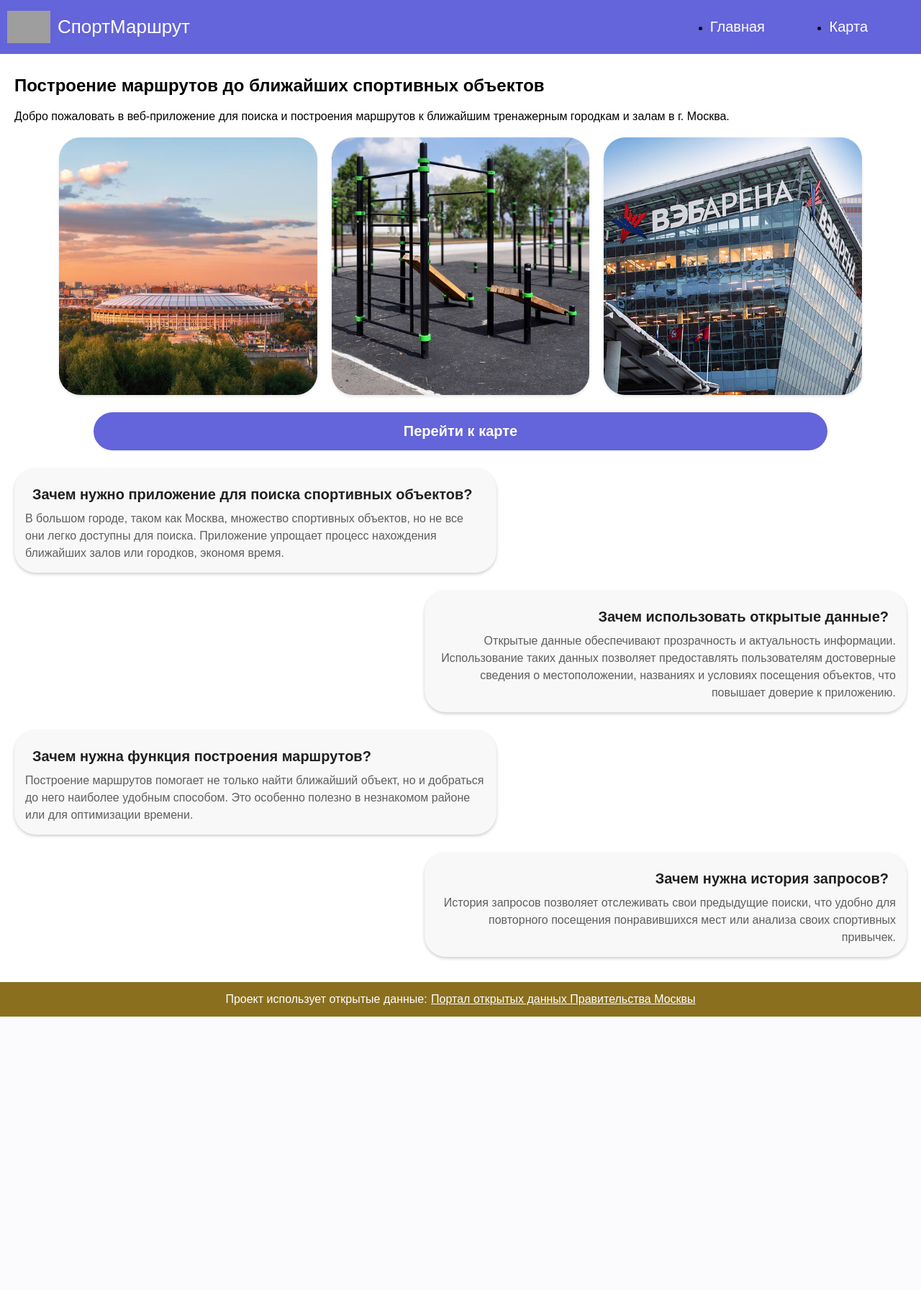
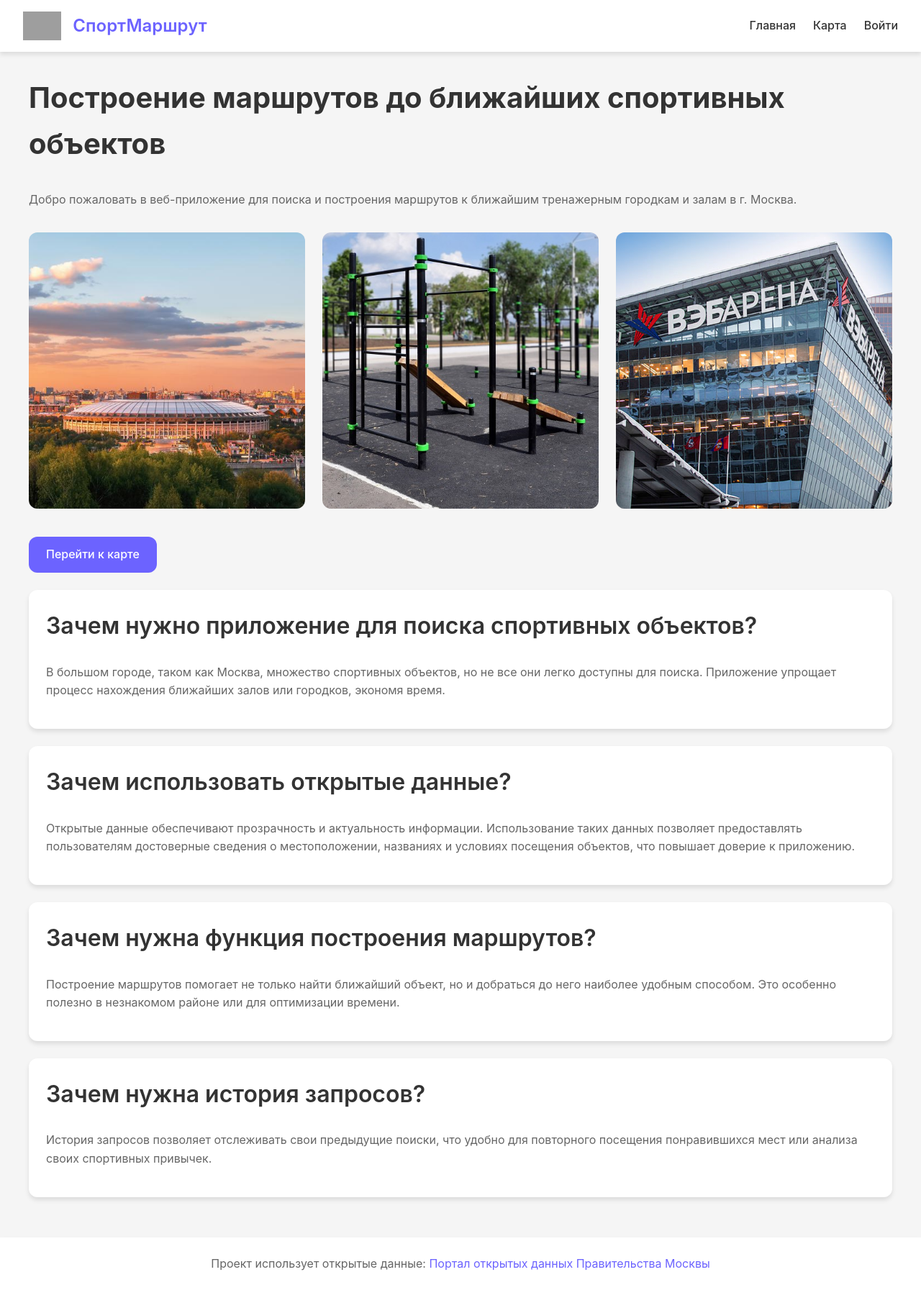
Before and after one commit to Alexios215/KP, a PHP site: page / in a window 1280 px wide. Shown: the whole page at 72% size. Before the commit the page ends 1413 px from the top, so only its background shows below. Run offline with PHP 8.4, Linux system fonts and the light colour scheme; grey boxes are pictures that could not be loaded.

Commit message:
final without adaptive

```diff
--- a/frontend/index.php
+++ b/frontend/index.php
@@ -16,18 +16,16 @@
 <body>
     <header>
         <div class="header-left">
-            <img src="\data\logo.svg" alt="Логотип" class="logo">
+            <img src="/data/logo.svg" alt="Логотип" class="logo">
             <span class="project-title">СпортМаршрут</span>
         </div>
         <nav class="navbar">
             <ul class="nav-links">
                 <li><a href="index.php">Главная</a></li>
                 <li><a href="map.php">Карта</a></li>
-                <?php if (isset($_SESSION['user_id'])): ?>
-                    <li class="dropdown">
-                        <a href="auth.php" class="dropdown-toggle"><?= htmlspecialchars($_SESSION['username']) ?></a>
-                    </li>
-                <?php endif; ?>
+                <li><a
+                        href="auth.php"><?= isset($_SESSION['user_id']) ? htmlspecialchars($_SESSION['username']) : 'Войти' ?></a>
+                </li>
             </ul>
         </nav>
     </header>
@@ -40,20 +38,20 @@
             </p>
             <section class="image-section">
                 <div class="image-link">
-                    <img src="\data\img1.jpg" alt="Изображение 1">
+                    <img src="/data/img1.jpg" alt="Изображение 1">
                 </div>
                 <div class="image-link">
-                    <img src="\data\img2.jpg" alt="Изображение 2">
+                    <img src="/data/img2.jpg" alt="Изображение 2">
                 </div>
                 <div class="image-link">
-                    <img src="\data\img3.jpg" alt="Изображение 3">
+                    <img src="/data/img3.jpg" alt="Изображение 3">
                 </div>
             </section>
             <a href="map.php" class="button">Перейти к карте</a>
         </section>
 
         <section>
-            <div class="description left">
+            <div class="description">
                 <h2>Зачем нужно приложение для поиска спортивных объектов?</h2>
                 <p>
                     В большом городе, таком как Москва, множество спортивных объектов, но не все они легко доступны для
@@ -61,7 +59,7 @@
                 </p>
             </div>
 
-            <div class="description right">
+            <div class="description">
                 <h2>Зачем использовать открытые данные?</h2>
                 <p>
                     Открытые данные обеспечивают прозрачность и актуальность информации. Использование таких данных
@@ -70,7 +68,7 @@
                 </p>
             </div>
 
-            <div class="description left">
+            <div class="description">
                 <h2>Зачем нужна функция построения маршрутов?</h2>
                 <p>
                     Построение маршрутов помогает не только найти ближайший объект, но и добраться до него
@@ -78,7 +76,7 @@
                 </p>
             </div>
 
-            <div class="description right">
+            <div class="description">
                 <h2>Зачем нужна история запросов?</h2>
                 <p>
                     История запросов позволяет отслеживать свои предыдущие поиски, что удобно для
--- a/frontend/style.css
+++ b/frontend/style.css
@@ -1,128 +1,144 @@
+:root {
+    --primary-color: #6C63FF;
+    --secondary-color: #FF6584;
+    --background-color: #F5F5F5;
+    --text-color: #333333;
+    --light-text-color: #666666;
+    --border-radius: 12px;
+    --box-shadow: 0 4px 6px rgba(0, 0, 0, 0.1);
+}
+
+html,
 body {
-    font-family: "Arial", sans-serif;
-    font-weight: 400;
+    height: 100%;
     margin: 0;
-    background-color: #ffffff;
+    display: flex;
+    flex-direction: column;
+}
+
+body {
+    font-family: 'Inter', sans-serif;
+    background-color: var(--background-color);
+    color: var(--text-color);
+    line-height: 1.6;
+}
+
+a {
+    text-decoration: none;
+    color: var(--primary-color);
+    transition: color 0.3s ease;
+}
+
+a:hover {
+    color: var(--secondary-color);
 }
 
 header {
-    background-color: #6464db;
-    color: #000000;
-    padding: 10px 10px;
+    background-color: #FFFFFF;
+    box-shadow: var(--box-shadow);
+    padding: 1rem 2rem;
     display: flex;
-    justify-content: flex-start;
+    justify-content: space-between;
     align-items: center;
-    gap: 10px;
-    box-shadow: 0 2px 4px rgba(0, 0, 0, 0.1);
 }
 
 .header-left {
     display: flex;
     align-items: center;
-    gap: 10px;
+    gap: 1rem;
 }
 
-header .logo {
-    height: 45px;
+.logo {
+    height: 40px;
 }
 
-header .project-title {
-    font-size: 26px;
-    font-weight: 500;
-    color: #ffffff;
-}
-
-.navbar {
-    display: flex;
-    margin-left: auto;
-    margin-right: 5vw;
+.project-title {
+    font-size: 1.5rem;
+    font-weight: 600;
+    color: var(--primary-color);
 }
 
 .navbar ul {
-    display: inline-flex;
-    gap: 7vw;
+    list-style: none;
+    display: flex;
+    gap: 1.5rem;
+    margin: 0;
+    padding: 0;
 }
 
 .navbar a {
-    text-decoration: none;
-    color: #ffffff;
-    font-size: 20px;
-    transition: color 0.2s ease;
+    font-size: 1rem;
+    font-weight: 500;
+    color: var(--text-color);
+    transition: color 0.3s ease;
 }
 
 .navbar a:hover {
-    color: #FFD65C;
-}
-
-footer span {
-    color: #ffffff;
-    margin-right: 1px;
-}
-
-footer a {
-    color: #ffffff;
-    text-decoration: underline;
-    transition: color 0.2s ease;
-}
-
-footer a:hover {
-    color: #b8b8e9;
-}
-
-footer {
-    font-size: 16px;
-    margin: 0;
-    flex-basis: 100%;
-    background-color: #8a6f1f;
-    color: #fff;
-    padding: 15px 0;
-    text-align: center;
+    color: var(--primary-color);
 }
 
 main {
-    padding: 10px 20px;
-    background-color: #ffffff;
+    flex: 1;
+    padding: 2rem;
+    max-width: 1200px;
+    margin: 0 auto;
+    width: 100%;
+}
+
+h1,
+h2,
+h3 {
+    color: var(--text-color);
+    margin-top: 0;
+}
+
+h1 {
+    font-size: 2.5rem;
+    font-weight: 700;
+}
+
+h2 {
+    font-size: 2rem;
+    font-weight: 600;
+}
+
+h3 {
+    font-size: 1.5rem;
+    font-weight: 500;
+}
+
+p {
+    color: var(--light-text-color);
+    font-size: 1rem;
 }
 
 .button {
-    display: block;
-    width: 75vw;
-    margin: 15px auto;
-    padding: 15px 30px;
-    font-size: 20px;
-    font-weight: 600;
-    color: #fff;
-    background-color: #6464db;
-    border-radius: 30px;
-    text-decoration: none;
+    display: inline-block;
+    padding: 0.75rem 1.5rem;
+    font-size: 1rem;
+    font-weight: 500;
+    color: #FFFFFF;
+    background-color: var(--primary-color);
+    border-radius: var(--border-radius);
     text-align: center;
-    transition: background-color 0.2s ease, transform 0.2s ease, box-shadow 0.2s ease;
+    transition: background-color 0.3s ease, transform 0.3s ease;
 }
 
 .button:hover {
-    background-color: #5757be;
-    transform: scale(1.15);
-    box-shadow: 0 2px 4px rgba(0, 0, 0, 0.2);
+    background-color: var(--secondary-color);
+    transform: translateY(-2px);
 }
 
 .image-section {
     display: grid;
-    grid-template-columns: repeat(3, 1fr);
-    gap: 20px;
-    margin: 20px auto;
-    width: 90%;
-    box-sizing: border-box;
-}
-
-.image-link {
-    text-align: center;
+    grid-template-columns: repeat(auto-fit, minmax(250px, 1fr));
+    gap: 1.5rem;
+    margin: 2rem 0;
 }
 
 .image-link img {
     width: 100%;
-    height: auto;
-    border-radius: 30px;
-    box-shadow: 0 2px 4px rgba(0, 0, 0, 0.1);
+    border-radius: var(--border-radius);
     transition: transform 0.3s ease;
 }
 
@@ -131,218 +147,141 @@
 }
 
 .description {
-    padding: 15px;
-    margin: 25px auto;
-    width: 54%;
-    box-sizing: border-box;
-    background-color: #f8f8f8;
-    border-radius: 30px;
-    box-shadow: 0 2px 4px rgba(0, 0, 0, 0.2);
+    background-color: #FFFFFF;
+    padding: 1.5rem;
+    border-radius: var(--border-radius);
+    box-shadow: var(--box-shadow);
+    margin: 1.5rem 0;
 }
 
 .description.left {
-    margin-left: 0;
-    margin-right: auto;
     text-align: left;
 }
 
 .description.right {
-    margin-right: 0;
-    margin-left: auto;
     text-align: right;
-}
-
-.description h2 {
-    margin: 10px;
-    color: #202020;
-    font-size: 20px;
-}
-
-.description p {
-    margin: 0;
-    font-size: 16px;
-    line-height: 1.5;
-    color: #5f5f5f;
 }
 
 .content-container {
     display: flex;
-    height: calc(100vh - 60px);
+    flex-direction: column;
+    gap: 1.5rem;
+    margin-top: 2rem;
 }
 
 #map {
-    flex: 4;
-    width: 80%;
-    height: 100%;
+    height: 400px;
+    border-radius: var(--border-radius);
+    box-shadow: var(--box-shadow);
 }
 
 .control-panel {
-    flex: 1;
-    width: 20%;
-    background-color: #f8f8f8;
-    padding: 20px;
-    box-shadow: -2px 0 4px rgba(0, 0, 0, 0.1);
-    display: flex;
-    flex-direction: column;
-    justify-content: start;
-    gap: 20px;
+    background-color: #FFFFFF;
+    padding: 1.5rem;
+    border-radius: var(--border-radius);
+    box-shadow: var(--box-shadow);
 }
 
 .control-panel h2 {
-    margin-top: 0;
-    font-size: 20px;
-    color: #333;
-}
-
-.control-panel form {
-    display: flex;
-    flex-direction: column;
-    gap: 20px;
-}
-
-.checkbox-group {
-    display: flex;
-    flex-direction: column;
-    gap: 10px;
-}
-
-button {
-    padding: 10px 20px;
-    font-size: 16px;
-    font-weight: bold;
-    color: #fff;
-    background-color: #6464db;
-    border: none;
-    border-radius: 8px;
-    text-align: center;
-    transition: background-color 0.3s ease, transform 0.3s ease, box-shadow 0.3s ease;
-    cursor: pointer;
-}
-
-button:disabled {
-    background-color: #cccccc;
-    cursor: not-allowed;
-}
-
-button:hover:not(:disabled) {
-    background-color: #5757be;
-    transform: scale(1.05);
-    box-shadow: 0 4px 8px rgba(0, 0, 0, 0.2);
+    margin-bottom: 1rem;
 }
 
 .instructions {
-    font-size: 14px;
-    color: #555;
+    font-size: 0.9rem;
+    color: var(--light-text-color);
     line-height: 1.5;
 }
 
 .instructions ul {
-    padding-left: 20px;
-    margin: 10px 0 0;
+    padding-left: 1rem;
+    margin: 0;
 }
 
 .instructions li {
-    margin-bottom: 5px;
+    margin-bottom: 0.5rem;
 }
 
-.user-info {
-    background-color: #f8f8f8;
-    padding: 20px;
-    border-radius: 10px;
-    box-shadow: 0 2px 4px rgba(0, 0, 0, 0.1);
+form {
+    display: flex;
+    flex-direction: column;
+    gap: 1rem;
 }
 
-.user-info h2 {
-    margin-top: 0;
-    font-size: 20px;
-    color: #333;
+input[type="text"],
+input[type="password"] {
+    padding: 0.75rem;
+    border: 1px solid #DDDDDD;
+    border-radius: var(--border-radius);
+    font-size: 1rem;
+    transition: border-color 0.3s ease;
 }
 
-.history-list {
-    list-style-type: none;
-    padding: 0;
+input[type="text"]:focus,
+input[type="password"]:focus {
+    border-color: var(--primary-color);
+    outline: none;
 }
 
-.history-list li {
-    background-color: #fff;
-    padding: 10px;
-    margin-bottom: 10px;
-    border-radius: 5px;
-    box-shadow: 0 1px 3px rgba(0, 0, 0, 0.1);
+table {
+    width: 100%;
+    border-collapse: collapse;
+    margin: 1rem 0;
 }
 
-.history-list li span {
-    display: block;
-    font-size: 14px;
-    color: #555;
+th,
+td {
+    padding: 0.75rem;
+    text-align: left;
+    border-bottom: 1px solid #DDDDDD;
 }
 
-.message,
-.error {
-    padding: 10px;
-    margin-bottom: 20px;
-    border-radius: 5px;
-    text-align: center;
+th {
+    background-color: #F5F5F5;
+    font-weight: 600;
 }
 
-.message {
-    background-color: #d4edda;
-    color: #155724;
+footer {
+    background-color: #FFFFFF;
+    padding: 1.5rem;
+    text-align: center;
+    box-shadow: var(--box-shadow);
+    margin-top: auto;
 }
 
-.error {
-    background-color: #f8d7da;
-    color: #721c24;
+footer span {
+    color: var(--light-text-color);
 }
 
 @media (max-width: 768px) {
+    header {
+        flex-direction: column;
+        align-items: flex-start;
+        gap: 1rem;
+    }
+
+    .navbar ul {
+        flex-direction: column;
+        gap: 0.5rem;
+    }
+
     .content-container {
         flex-direction: column;
-        height: auto;
     }
 
     #map {
-        width: 100%;
         height: 300px;
-        min-height: 200px;
     }
 
     .control-panel {
-        width: 95%;
-        padding: 10px;
+        width: 100%;
     }
 
-    .control-panel form {
-        gap: 15px;
+    .image-section {
+        grid-template-columns: 1fr;
     }
 
-    .control-panel h2 {
-        font-size: 18px;
-    }
-
-    button {
-        margin: 0 auto;
-        width: 90%;
-        font-size: 14px;
-    }
-
-    .instructions ul {
-        padding-left: 20px;
-        margin: 10px 0 0;
-    }
-
-    .instructions li {
-        margin-bottom: 10px;
-        margin-right: 20px;
-    }
-
-    footer {
-        margin: 0;
-        flex-basis: 100%;
-        text-align: center;
-    }
-
-    .navbar ul {
-        display: block;
+    .description.left,
+    .description.right {
+        text-align: left;
     }
 }
```
Also changed, not shown: frontend/auth.php (+51 -56 lines), frontend/map.php (+7 -8 lines).
